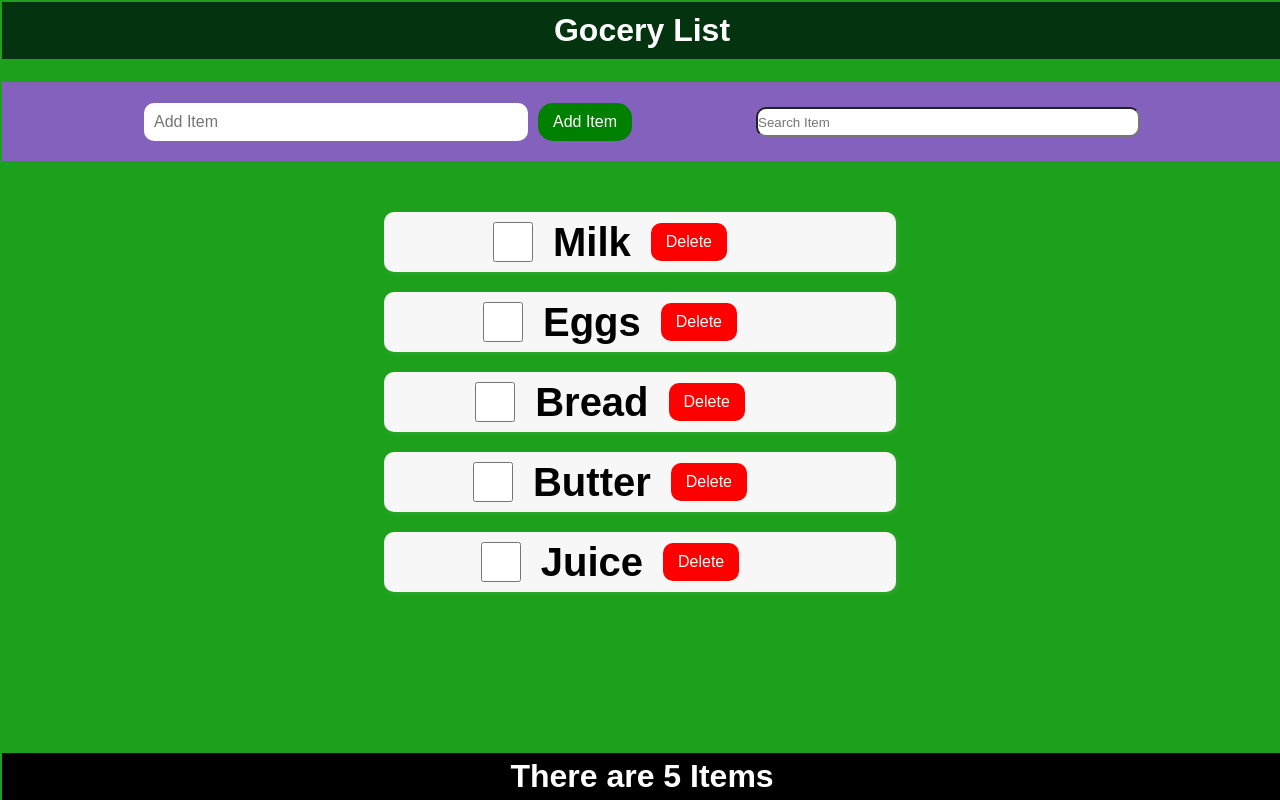
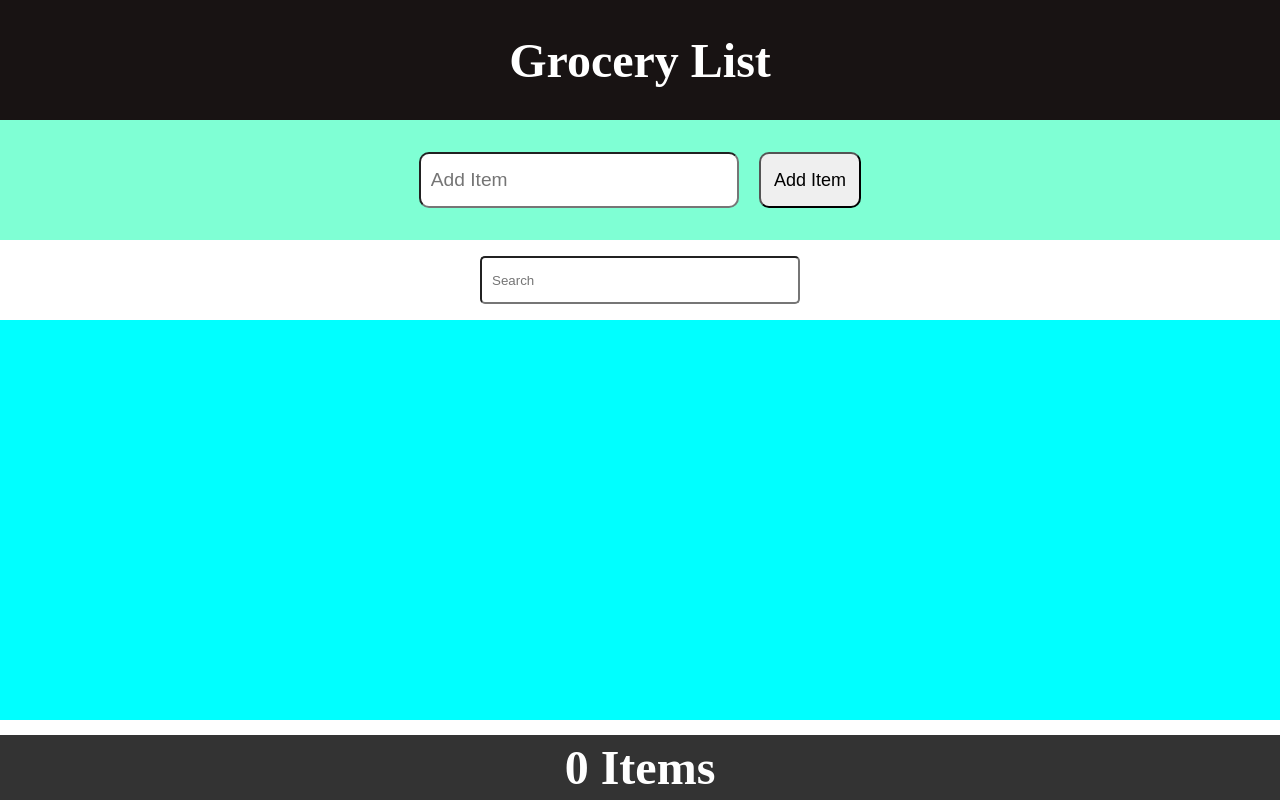
Before and after one commit to mbogo-c/mbogo-c, a React (Vite) app: page / in a window 1280 px wide. Built offline with nearby package versions, Linux system fonts and the light colour scheme.

Commit message:
saving and retriving from localstorage

```diff
--- a/src/App.css
+++ b/src/App.css
@@ -1,121 +1,122 @@
 .App{
-     font-family: Arial, sans-serif;
-     text-align: center;
+     margin: 0;
+     width:100vw;
      height: 100vh;
-     width:100vw;
-     overflow-y: auto;
-     padding:2px;
-     background-color: rgb(29, 161, 29);
-     z-index: -1;
+     display: flex;
+
 }
-.head{
-     background-color: rgb(3, 51, 15);
-     margin: 0;
+
+.header{
+     display: flex;
+     width:100% ;
+     height:15vh ;
+     background-color: rgb(24, 19, 19);
+     color: white;
+     align-items: center;
+     justify-content: center;
+     position: fixed;
+     top: 0;
+}
+.header,h1{
+     font-size: 3rem;
+}
+
+.form{
+     position: fixed;
+     top: 0;
+     margin-top:15vh ;
+     display: flex;
+     width: 100%;
+     height: 15vh;
+     justify-content:center;
+     align-items: center;
+     background-color: aquamarine;
+}
+
+.input-add{
+     font-size: larger;
+     width: 25vw;
+     height: 7vh;
+     padding-left: 10px;
+     margin-right: 20px;
+     border-radius: 10px;
+}
+
+.btn-add{
+     width: 8vw;
+     font-size: large;
+     height: 7vh;
+     padding:5px ;
+     border-radius:10px ;
+}
+.Search{
+     margin-top:32vh ;
+     display: flex;
+     flex-direction: row;
+     justify-content: center;
+     height: 6vh;
      width: 100vw;
-     color: white;
-     padding: 10px;
-     text-align: center;
      position: fixed;
 }
-ul{
+.Search-inp{
+     width:25vw ;
+     padding-left:10px ;
+     border-radius: 5px;
+}
+.main{
      display: flex;
+     height:auto;
+     width: 100vw;
+     overflow-y: auto;
+     justify-content: center;
+     align-items:flex-start;
+     margin-top:40vh;
+     margin-bottom: 10vh;
+     background-color: aqua;
+}
+.ul{
+     padding: 30px;
+     display: flex;
+     justify-content: center;
+     flex-direction: column;
      align-items: center;
-     justify-content: center;
-     height: 60px;
-     padding: 20px;
 }
-.header{
+.list-item{
      display: flex;
-     height: auto;
-     margin-top: 10vh;
-     flex-direction: column;
-     position: fixed;
-     width: 100vw;
-     padding: 20px;
-     background-color: rgb(132, 97, 189);
-     color: white;
-     text-align: center;
-     justify-content: center;
-}
-#search{
-     height: 30px;
-     width: 30vw;
-     margin-left: 5vw;
-     margin-top:5px ;
+     padding: 15px;
+     font-size: 3rem;
+     font-weight: 700;
+     width: 50vw;
+     background-color: blueviolet;
      border-radius: 10px;
-}
-.add-item{
-     width: 30vw;
-
-}
-input[type="text"]{
-     padding: 10px;
-     border:none;
-     border-radius: 10px;
-     font-size: 16px;
-}
-button{
-     margin-left: 10px;
-     margin-right: 60px;
-     padding: 10px 15px;
-     background-color: green;
-     color: white;
-     border: none;
-     border-radius: 4px;
-     cursor: pointer;
-     font-size: 16px;
-     border-radius: 15px;
-}
-.items{
-     margin-top: 25vh;
-     margin-bottom: 10vh;
-     display: flex;
-     height: auto;
+     margin: 10px;
      justify-content: center;
      align-items: center;
-     flex-direction: column;
-     color: black;
-     text-decoration: none;
-     font-weight: bold;
-     font-size: 1.2rem;
 }
-.item{
-     display: flex;
-     margin: 10px;
-     padding:10px;
-     justify-content: center;
-     width: 40vw;
-     text-align: center;
-     background-color: rgb(248, 247, 247);
-     box-shadow: 2px 2px 5px rgba(226, 223, 223, 0.1);
-     transition: transform 0.2s;
-     font-size: 2.5rem;
+
+.input-checkbox{
+     width: 40px;
+     height: 40px;
+     margin-right: 30px;
+}
+.btn-delete{
+     font-size: 2rem;
+     margin-left: 20px;
      border-radius: 10px;
+     padding: 2px;
+     background-color: aquamarine;
 }
-li{
-     list-style: none;
-     padding-left: 20px;
+.btn-delete:hover{
+     background-color: red;
 }
-.checkbox{
- width: 40px;
- height: 40px;
+
+footer{
+  position: fixed;
+  bottom: 0;
+  left: 0;
+  width: 100%;
+  background: #333;
+  color: white;
+  text-align: center;
+  padding: 5px;
 }
-.delete{
-     margin-left: 20px;
-     padding: 10px 15px;
-     background-color: red;
-     color: white;
-     border: none;
-     border-radius: 10px;
-     cursor: pointer;
-     font-size: 16px;
-}
-.footer{
-     background-color: black;
-     color: white;
-     padding: 5px;
-     text-align: center;
-     position: fixed;
-     bottom: 0;
-     width: 100%;
-}
--- a/src/App.jsx
+++ b/src/App.jsx
@@ -1,83 +1,80 @@
 import { useEffect, useState } from "react";
-import Header from "./Hearder";
-import  Items from "./Items";
-import Footer from "./Footer";
-import  "./App.css";
+import AddItem from "./Components/AddItem";
+import Content from "./Components/Content";
+import Footer from "./Components/Footer";
+import Header from "./Components/Header";
+import "./App.css"
+import Search from "./Components/Search";
 
-export default function App (){
-    const [items, setItems] = useState ([
-        {
-            id:1,
-            checked: false,
-            item: "Milk"
-        },{
-            id:2,
-            checked: true,
-            item: "Eggs"
-        },{
-            id:3,
-            checked: false,
-            item: "Bread"
-        },{
-            id:4,
-            checked: true,
-            item: "Butter"
-        },{
-            id:5,
-            checked: false,
-            item: "Juice"
-        }
-    ]);
-    const [item, setItem] = useState('');
-    const [search, setSearch] = useState('');
-    const [filteredItems, setFilteredItems] = useState([]);
-
-    function handleChange(e){
-        setItem(e.target.value.trimStart());
+export default function (){
+const [items,setItems] = useState(JSON.parse(localStorage.getItem("shoppingList") ) || [])
+const [item,setItem] = useState("")
+const [search,setSearch] = useState("")
 
 
+
+     function setAndSaveItem(newItems){
+     setItems(newItems)
+     localStorage.setItem("shoppingList",JSON.stringify(newItems))
   }
-function AddItem (){
-     const newItem = {
-               id: items.length ? items[items.length -1].id +1 : 1,
-               checked: false,
-               item:item[0].toUpperCase() + item.slice(1)
-          };
-          item.length ? `${setItems ([...items, newItem])}${setItem('')}`
-          :
-          setItem('');
-          console.log(items.length);
-}
-console.log(search);
-
-function handleSearch (e){
-    const filteredText = (e.target.value);
-   const filteredList =  items.filter((item)=>item.item.toLocaleLowerCase().includes(filteredText.toLocaleLowerCase()))
-
-   setFilteredItems(filteredList);
 
 
+  function AddItems(e){
+     e.preventDefault()
+     if(item.length){
+     const listItem = {
+          id:crypto.randomUUID(),
+          checked:false,
+          name:item.length ? item.charAt(0).toUpperCase() + item.slice(1) : setItem("")
      }
-useEffect(()=>{
-setFilteredItems(items);
-},[items]);
+     const newItems = [...items,listItem]
+     setAndSaveItem(newItems)
+     setItem("")
+}else{
+     setItem("")
+}
+  }
+
+  function handleChecked(id){
+     const listItem = items.map((item)=>
+          item.id === id ? {...item,checked:!item.checked} : item
+
+     )
+     setAndSaveItem(listItem)
+  }
+
+  function handleDelete(id){
+     const listItem = items.filter((item)=>
+          item.id !== id
+     )
+     setAndSaveItem(listItem)
+  }
+     function filteredItem(){
+          return items.filter((item)=>(item.name).toLowerCase().includes(search.toLowerCase()))
+     }
 
      return(
           <div className="App">
-            <h1 className="head">Gocery List</h1>
-            <Header
-            filteredItems={filteredItems}
+               <Header/>
+               <AddItem
                item={item}
-            handleSearch={handleSearch}
-            handleChange={handleChange}
-            AddItem={AddItem}
+               setItem={setItem}
+               AddItems={AddItems}
                />
-            <Items
-            items={items}
-            filteredItems={filteredItems}
+
+               <Search
+               search={search}
+               setSearch={setSearch}
                />
-            <Footer filteredItems={filteredItems}/>
+
+               <Content
+               handleChecked={handleChecked}
+               handleDelete={handleDelete}
+               items={filteredItem(items)}
+               />
+               <Footer
+               items={filteredItem(items)}
+               />
           </div>
-
      )
 }
--- /dev/null
+++ b/src/Components/AddItem.jsx
@@ -0,0 +1,14 @@
+export default function({item,setItem,AddItems}){
+     return(
+          <form
+          className="form" onSubmit={AddItems}>
+               <input className="input-add"
+               value={item}
+               placeholder="Add Item"
+               type="text"
+               onChange={(e)=>setItem(e.target.value)}
+               />
+               <button className="btn-add" type="submit">Add Item</button>
+          </form>
+     )
+}
--- /dev/null
+++ b/src/Components/Content.jsx
@@ -0,0 +1,30 @@
+import { useState } from "react"
+
+export default function Content({items,handleChecked,handleDelete}){
+
+
+
+     return(
+          <main className="main">
+               <ul className="ul">
+                  {
+                    items.map((item)=>{
+                     return(
+                     <li className="list-item" key={item.id}>
+                              <input className="input-checkbox"
+                              onChange={()=>handleChecked(item.id)}
+                              type="checkbox"
+                              defaultChecked={item.checked}
+                              />
+                              <label
+
+                              onDoubleClick={()=>handleChecked(item.id)}
+                              >{item.name}</label>
+                              <button className="btn-delete" onClick={()=>handleDelete(item.id)}>Delete</button>
+                         </li>)
+                    })
+                  }
+               </ul>
+          </main>
+     )
+}
--- /dev/null
+++ b/src/Components/Footer.jsx
@@ -0,0 +1,11 @@
+export default function Footer({items}){
+     return(
+          <footer>
+                    {
+                    items.length === 0 ?
+                    <h1>0 Items</h1> : items.length === 1 ? <h1>1 Item</h1>
+                    : <h1>{items.length} Items</h1>
+                    }
+          </footer>
+     )
+}
--- /dev/null
+++ b/src/Components/Header.jsx
@@ -0,0 +1,7 @@
+export default function Header(){
+     return(
+          <header className="header">
+               <h1>Grocery List</h1>
+          </header>
+     )
+}
--- /dev/null
+++ b/src/Components/Search.jsx
@@ -0,0 +1,13 @@
+export default function Search({search,setSearch}){
+     return(
+          <form className="Search" onSubmit={(e)=>e.preventDefault()} >
+               <input
+               value={search}
+               className="Search-inp"
+               type="text"
+               placeholder="Search"
+               onChange={(e)=>setSearch(e.target.value)}
+               />
+          </form>
+     )
+}
--- a/src/Footer.jsx
+++ /dev/null
@@ -1,10 +0,0 @@
-export default function Footer({filteredItems}) {
-
-     return (
-          <footer className="footer">
-               <h1>There are {filteredItems.length <= 1 ?
-               `${filteredItems.length} Item `:
-                `${filteredItems.length} Items`}</h1>
-          </footer>
-     )
-}
--- a/src/Hearder.jsx
+++ /dev/null
@@ -1,27 +0,0 @@
-export default function Header ({filteredItem,handleSearch,item,handleChange,AddItem}){
-
-
-     return(
-          <form onSubmit={(e)=>e.preventDefault()} className="header">
-               <label htmlFor="">
-               <input
-               value={item}
-               onChange={handleChange}
-                type="text"
-                 placeholder="Add Item"
-                  className="add-item"
-                  />
-               <button
-               onClick={()=>AddItem()}
-               >Add Item</button>
-               <input
-               value={filteredItem}
-               onChange={(e)=>handleSearch(e)}
-                type="text "
-                 id="search"
-                 placeholder="Search Item"/>
-               </label>
-
-          </form>
-     );
-}
--- a/src/Items.jsx
+++ /dev/null
@@ -1,31 +0,0 @@
-
-
-export default function Items ({items,filteredItems}){
-
-     return <main className="items">
-      {
-           filteredItems &&
-                 filteredItems.map((item)=>{
-                  return(
-                    <ul className="item" key={item.id}>
-                         <input type="checkbox" className="checkbox" />
-                         <li>{item.item}</li>
-                         <button  className="delete">Delete</button>
-                         </ul>
-               )})
-           ||
-      items.map((item)=>{
-                  return(
-                    <ul className="item" key={item.id}>
-                         <input type="checkbox" className="checkbox" />
-                         <li>{item.item}</li>
-                         <button  className="delete">Delete</button>
-                         </ul>
-               )})
-
-
-     }
-
-
-          </main>
-          }
```
Lines whose indentation alone changed are shown as unchanged.
